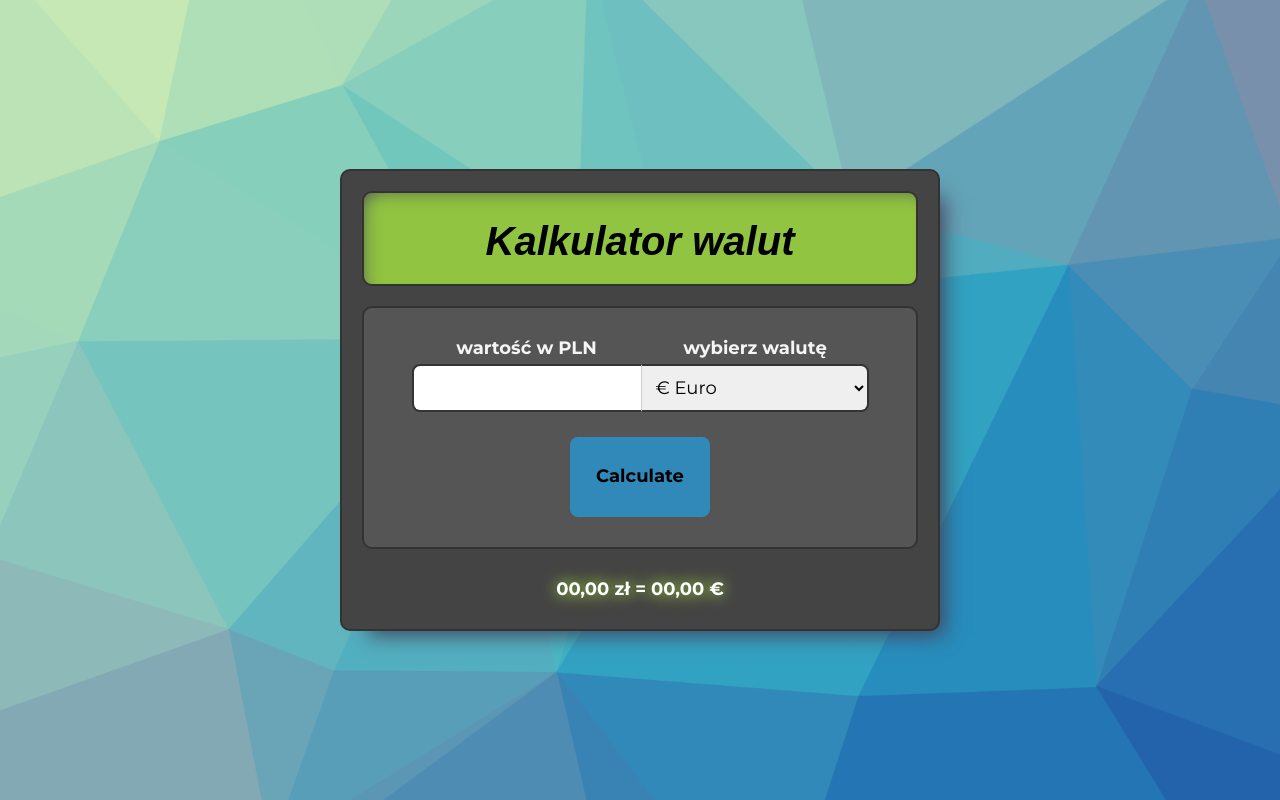
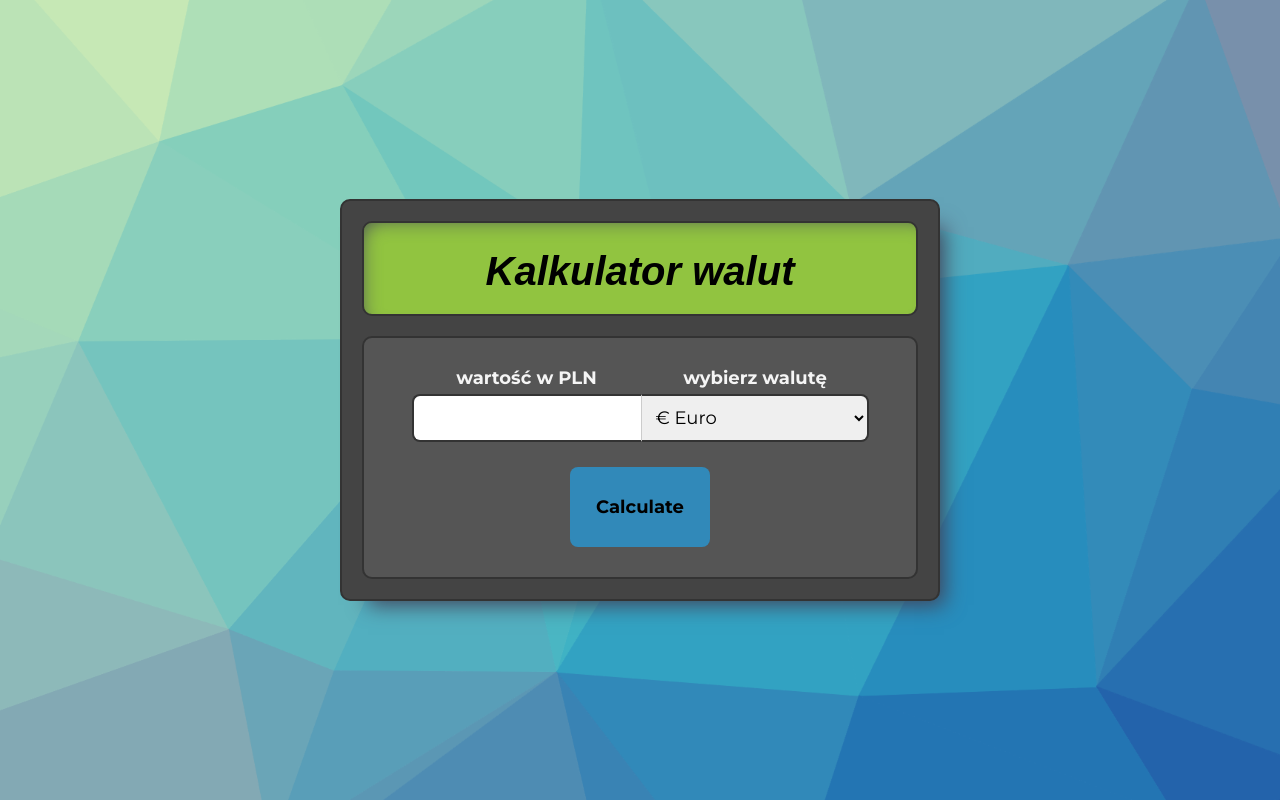
Before and after one commit to Pafeup/currency-calculator-react, a React (Create React App) app: page / in a window 1280 px wide. Built offline with nearby package versions, Linux system fonts and the light colour scheme; a web font is replaced by a local one.

Commit message:
added currency counting

```diff
--- a/src/App.js
+++ b/src/App.js
@@ -7,33 +7,58 @@ import Result from "./Result";
 function App() {
   const [inputValue, setInputValue] = useState("");
   const [currencySelect, setCurrencySelect] = useState(currencies[0]);
+  const [result, setResult] = useState({
+    finalResult: "",
+    baseValue: 0,
+    currency: null,
+  });
 
   const onInputChange = ({ target }) => {
     setInputValue(target.value);
   };
 
+  const onCurrencyChange = ({ target }) => {
+    const nameOfCurrency = target.value;
+    const selected = currencies.find((currency) => currency.name === nameOfCurrency);
+    setCurrencySelect(selected);
+    console.log(`Została wybrana waluta ${selected.code}`);
+  };
 
-  const onCurrencyChange = ({target}) => {
-    const nameOfCurrency = target.value;
-    const selected = currencies.find(currency => currency.name === nameOfCurrency)
-    setCurrencySelect(selected);
-    console.log(`została wybrana waluta ${selected.code}`)
+  const calculateCurrency = () => {
+    const inputValueFloat = parseFloat(inputValue);
+    const currencyCode = currencySelect.code;
+    const currency = currencies.find(({ code }) => code === currencyCode);
+    const rate = currency.rate;
+    const calculatedResult = inputValueFloat / rate;
+
+    setResult({
+      finalResult: calculatedResult.toFixed(2),
+      baseValue: inputValueFloat.toFixed(2),
+      currency,
+    });
   };
 
   const onFormSubmit = (event) => {
     event.preventDefault();
+    calculateCurrency();
   };
 
   return (
     <Container>
-
       <Form
         inputValue={inputValue}
         onInputChange={onInputChange}
         onFormSubmit={onFormSubmit}
         onCurrencyChange={onCurrencyChange}
       />
-      <Result />
+
+        <Result
+          finalResult={result.finalResult}
+          baseValue={result.baseValue}
+          currency={result.currency}
+          result={result}
+        />
+
     </Container>
   );
 }
--- a/src/Form/index.js
+++ b/src/Form/index.js
@@ -1,7 +1,7 @@
 import "./style.css"
 import { currencies } from "../currencies"
 
-const Form = ({ onFormSubmit, inputValue, onInputChange, onCurrencyChange }) => (
+const Form = ({ onFormSubmit, inputValue, onInputChange, onCurrencyChange, calculateCurrency }) => (
   <form
     onSubmit={onFormSubmit}
 
@@ -11,8 +11,6 @@ const Form = ({ onFormSubmit, inputValue, onInputChange, onCurrencyChange }) =>
     <label className="form__label form__label--value">wartość w PLN</label>
     <label className="form__label form__label--currency">wybierz walutę</label>
 
-
-    {/* <div className="input__container"> */}
     <input
       value={inputValue}
       onChange={onInputChange}
@@ -21,7 +19,9 @@ const Form = ({ onFormSubmit, inputValue, onInputChange, onCurrencyChange }) =>
       className="form__input"
       pattern="[0-9]"
       min={0}
-        step={0.01} />
+      step={0.01}
+      required
+    />
 
     <select onChange={onCurrencyChange} className="form__select">
       {currencies.map(currency => (
--- a/src/Result/index.js
+++ b/src/Result/index.js
@@ -1,11 +1,14 @@
-import  "./style.css"
+import "./style.css"
 
-const Result = () => (
-    <div class="form__resultArea">
-                <span class="form__result js-result">
-                    00,00 zł = 00,00 €
-                </span>
-            </div>
-)
+const Result = ({result, finalResult, baseValue, currency }) => (
+  <div className="resultContainer">
+    {result.finalResult && (
+    <span className="resultArea ">
+      {baseValue} zł
+      = <strong>{finalResult} {currency.mark}</strong>
+    </span>)}
+  </div>
 
-export default Result
+);
+
+export default Result;
--- a/src/currencies.js
+++ b/src/currencies.js
@@ -1,28 +1,33 @@
 const currencies = [
     {
         name: "€ Euro",
+        mark: "€",
         code: "EUR",
-
+        rate: 4.45,
     },
     {
         name: "$ Dolar amerykański",
-        code: "USD"
-
+        mark: "$",
+        code: "USD",
+        rate: 3.96,
     },
     {
         name: "£ Funt brytyjski",
-        code: "GBP"
-
+        mark: "£",
+        code: "GBP",
+        rate: 5.20,
     },
     {
         name: "₣ Frank szwajcarski",
-        code: "CHF"
-
+        mark: "₣",
+        code: "CHF",
+        rate: 4.62,
     },
     {
         name: "¥ Jen japoński",
-        code: "JPY"
-
+        mark: "¥",
+        code: "JPY",
+        rate: 0.03,
     },
 ]
-export {currencies}
+export { currencies }
```
Lines whose indentation alone changed are shown as unchanged.
